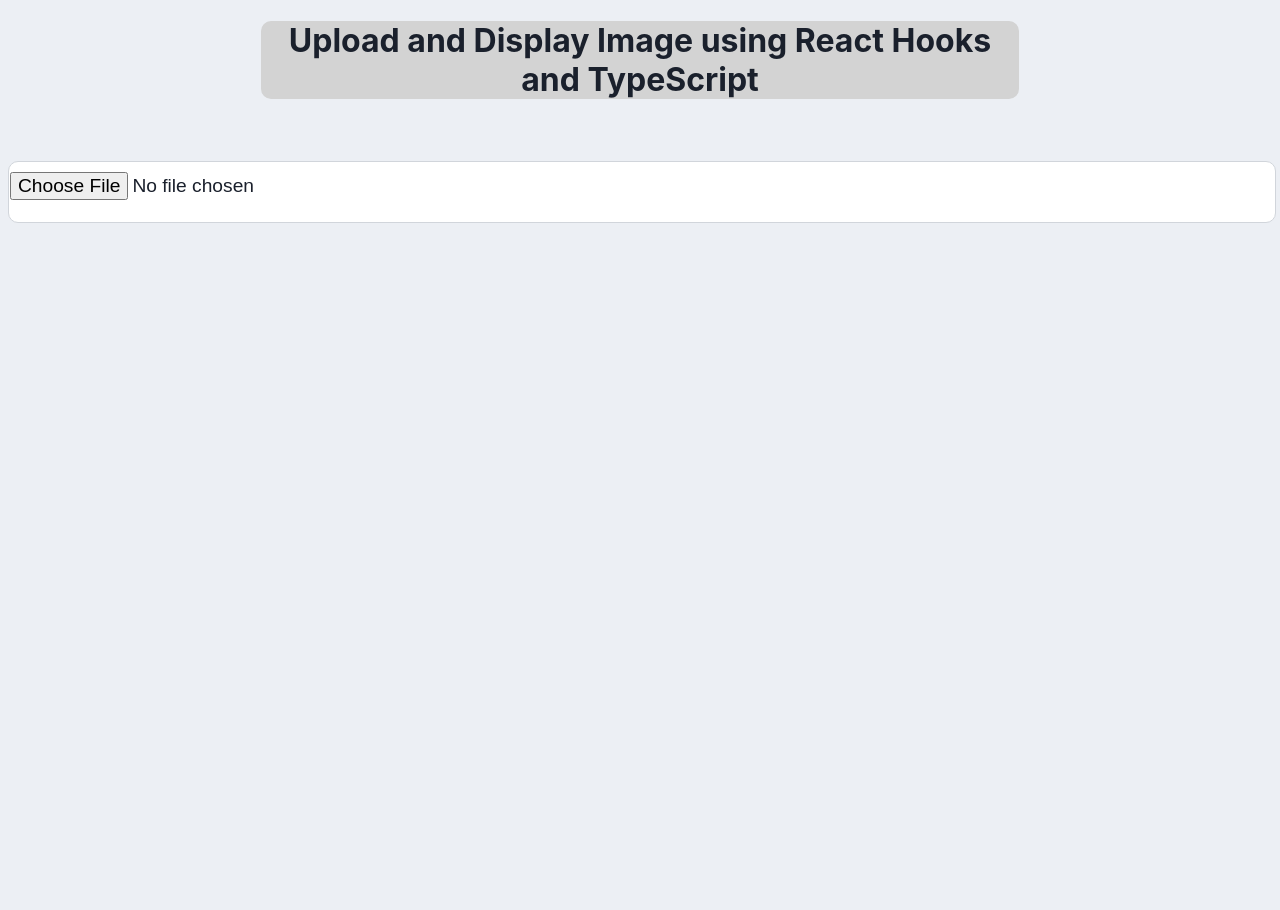
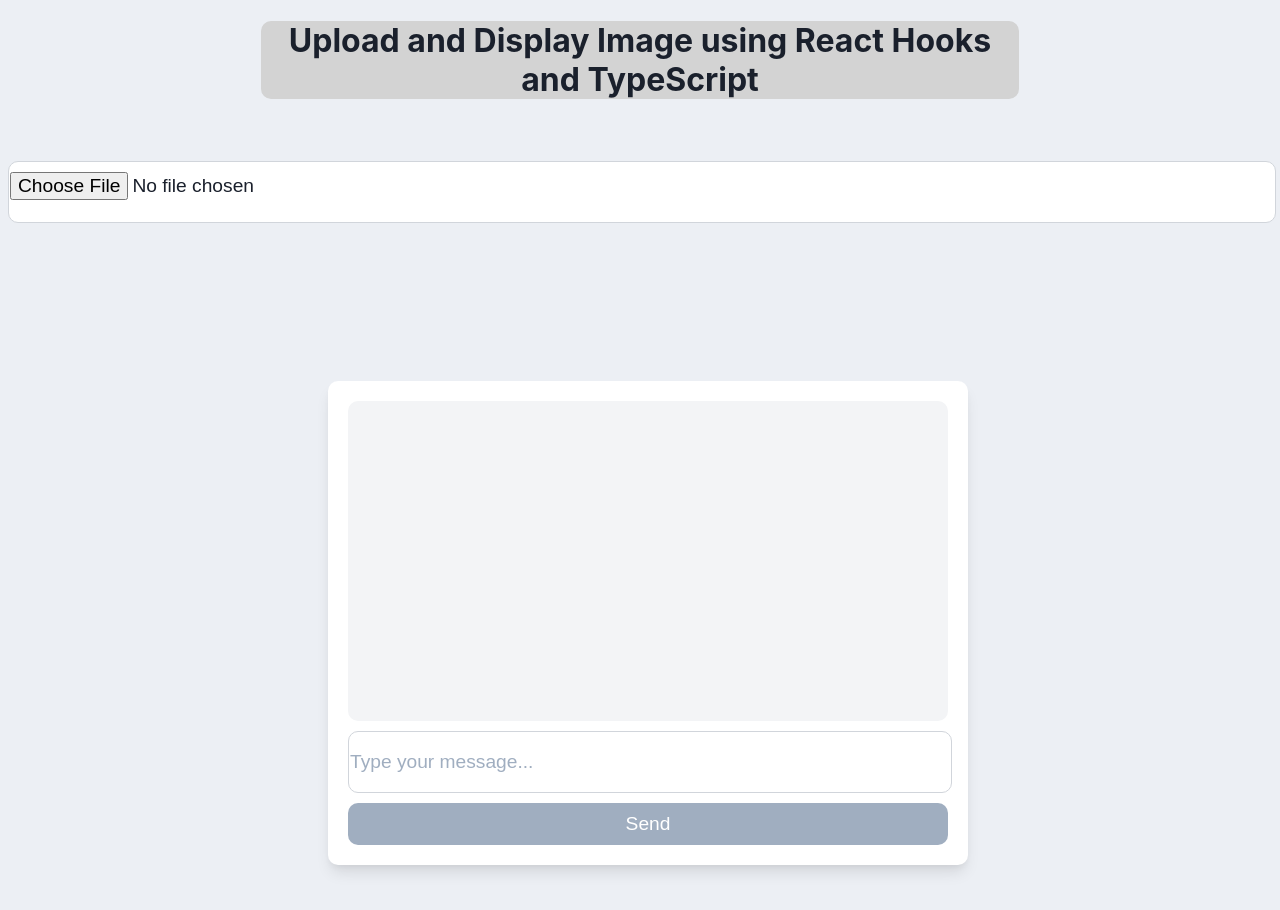
Before and after one commit to Samuel-James2003/Hackathon-Card-Reader, a React (Create React App) app in the folder Card-Reader-Front/card-reader/: page / in a window 1280 px wide. Shown: the top 910 px of the page. Before the commit the page ends 800 px from the top, so only its background shows below. Built offline with nearby package versions, Linux system fonts and the light colour scheme.

Commit message:
testing front-end

```diff
--- a/Card-Reader-Front/card-reader/src/App.tsx
+++ b/Card-Reader-Front/card-reader/src/App.tsx
@@ -1,11 +1,13 @@
 import React from 'react';
 import ImageUploader from './component/ImportImage';
+import Chatbot from './component/Chatbot'
 import './App.css';
 
 function App() {
   return (
     <div className="App">
       <ImageUploader></ImageUploader>
+      <Chatbot/>
     </div>
   );
 }
--- a/Card-Reader-Front/card-reader/src/Chatbot.tsx
+++ b/Card-Reader-Front/card-reader/src/component/Chatbot.tsx
@@ -1,11 +1,12 @@
 import React, { useState } from 'react';
-import './index.css';
+import '../index.css';
 
 const OpenAIRequest = () => {
   const [messageHistory, setMessageHistory] = useState<string[]>([]);
   const [loading, setLoading] = useState<boolean>(false);
   const [error, setError] = useState<string | null>(null);
   const [inputMessage, setInputMessage] = useState<string>('');
+  const [contextObject, setContextObject] = useState<string>('');
 
   const handleChange = (event: React.ChangeEvent<HTMLInputElement>) => {
     setInputMessage(event.target.value);
@@ -21,22 +22,30 @@ const OpenAIRequest = () => {
 
     setLoading(true);
     setError(null);
+    let Messages : string[] = messageHistory;
 
     try {
-      const response = await fetch('/prompt', {
+      let url = 'https://localhost:7183/Prompt/ConversationAnalysis?prompt='+{inputMessage}
+      if(messageHistory === null)
+      {
+        url+= "&system=" + "Tu es une ia assistante"
+        Messages.push("system: Tu es une ia assistante;")
+      }
+      const response = await fetch(url, {
         method: 'POST',
         headers: {
           'Content-Type': 'application/json',
         },
-        body: JSON.stringify({ message: inputMessage }),
+        body: JSON.stringify({ conversationHistory: messageHistory }),
       });
+      Messages.push("user: "+ {inputMessage})
 
       if (!response.ok) {
         throw new Error('Failed to fetch response from the server.');
       }
 
       const responseData = await response.json();
-      setMessageHistory([...messageHistory, responseData.message]);
+      setMessageHistory([...Messages, responseData.message]);
       setInputMessage('');
     } catch (err : any) {
       setError(err.message);
```
